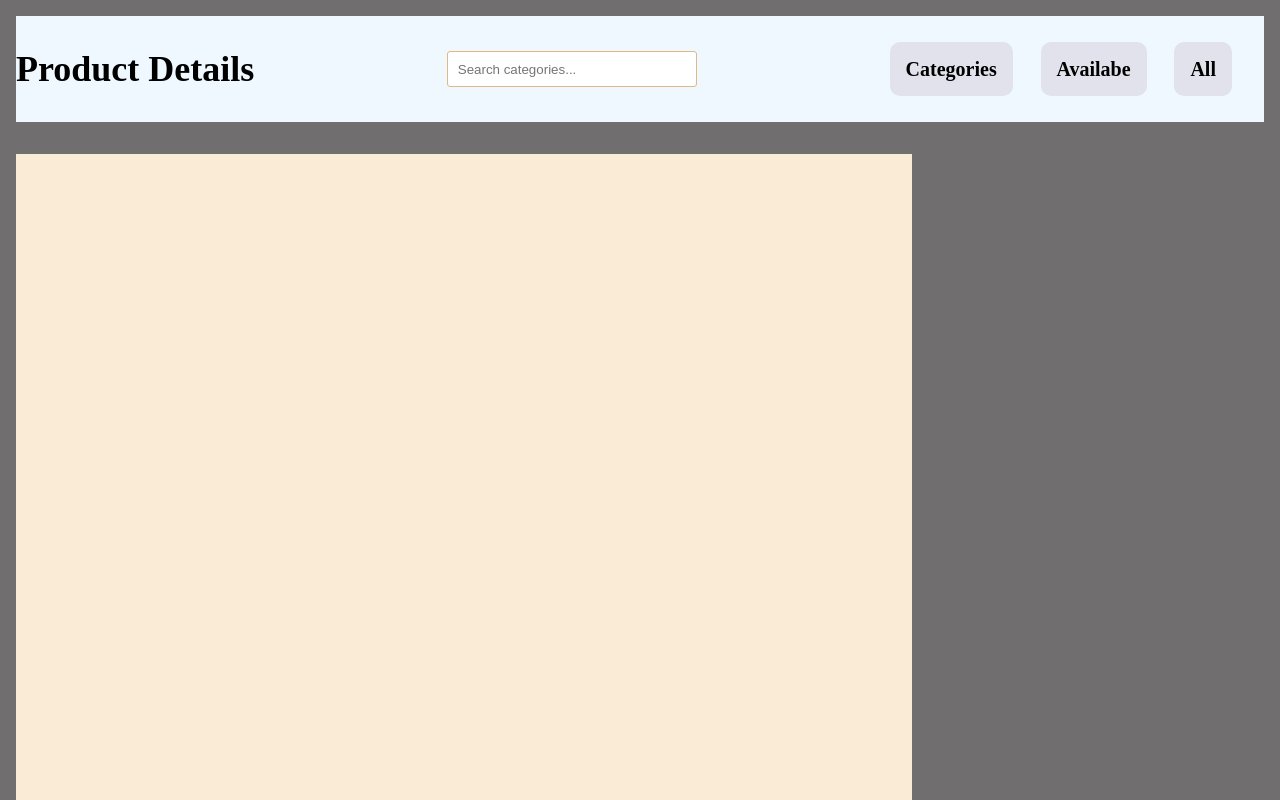
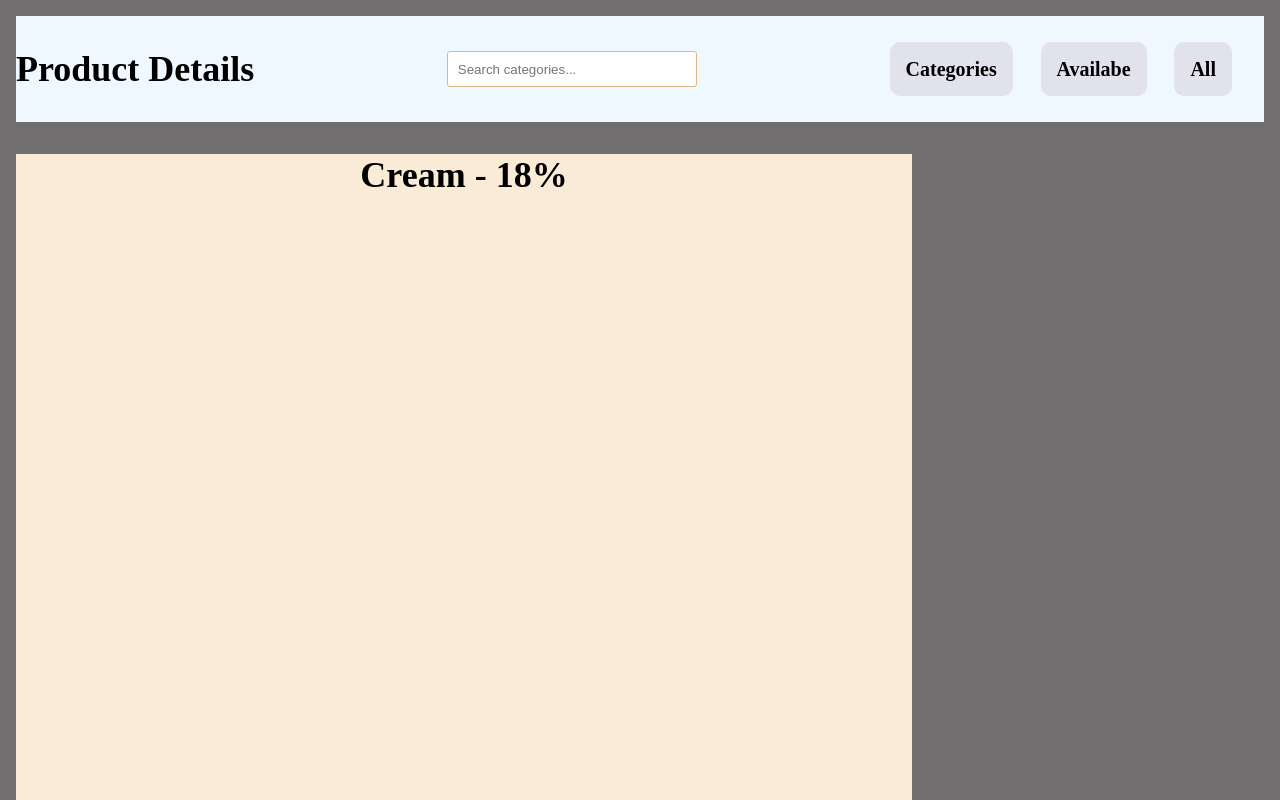
Before and after one commit to binoyam/e-commerce-products-listing-with-filtering, a React (Create React App) app: page /products/1 in a window 1280 px wide. Shown: the top 800 px of the page. Built offline with nearby package versions, Linux system fonts and the light colour scheme.

Commit message:
routes is working

```diff
--- a/src/App.js
+++ b/src/App.js
@@ -32,11 +32,7 @@ function App() {
               />
             }
           />
-          <Route
-            path="/products/:id"
-            render={(props) => <Product {...props} products={Data} />}
-            element={<Product products={Data} />}
-          />
+          <Route path="/products/:id" element={<Product products={Data} />} />
         </Routes>
       </main>
     </div>
--- a/src/components/Product.js
+++ b/src/components/Product.js
@@ -1,18 +1,18 @@
 import React from "react";
 import { useParams } from "react-router-dom";
 
-const Product = ({ products, props }) => {
+const Product = ({ products }) => {
   const { id } = useParams();
 
-  const foundproducts = products.find(obj => obj.id.toString() === id)
-  console.log(props)
+  const foundproducts = products.find((obj) => obj.id.toString() === id);
+  console.log(foundproducts);
   return (
     <>
       <div className="product-info">
-        <h1></h1>
+        <h1>{foundproducts.product_name}</h1>
       </div>
     </>
   );
-}
+};
 
 export default Product;
```
